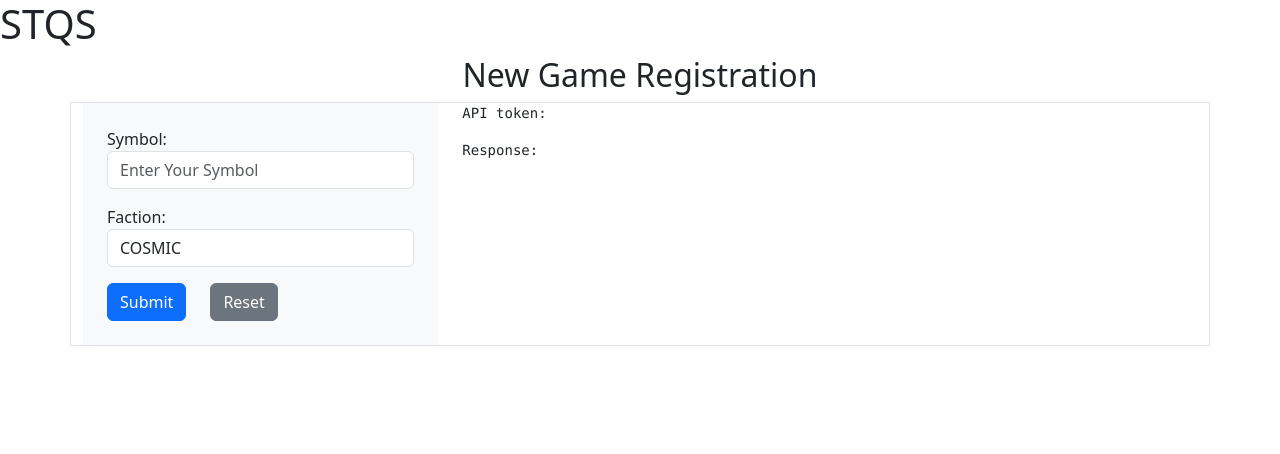
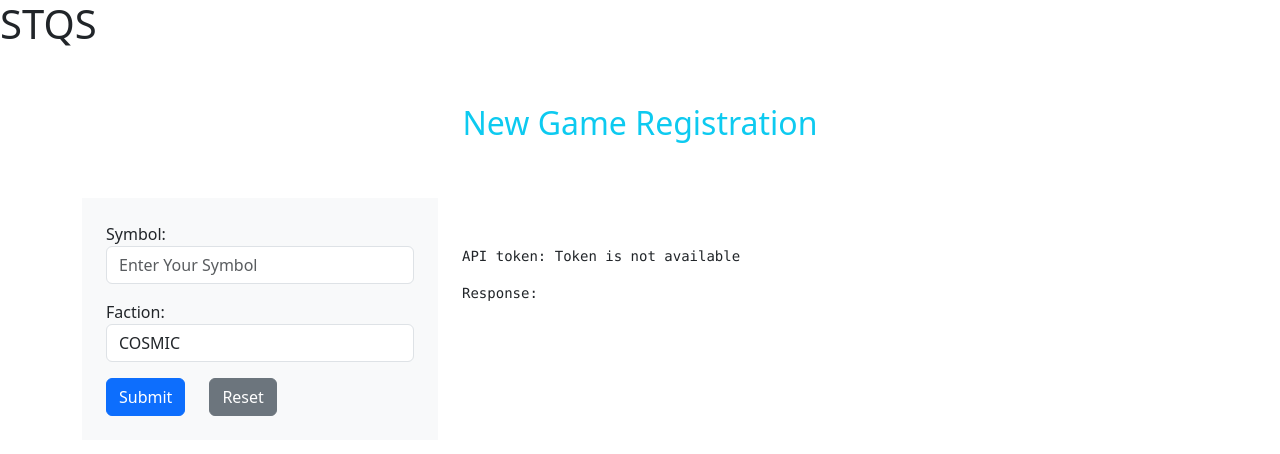
Before and after one commit to MonikaS5/NewGame, a React (Vite) app: page / in a window 1280 px wide. Shown: the top 454 px of the page. Built offline with nearby package versions, Linux system fonts and the light colour scheme.

Commit message:
useEffect: storeToken@localStorage

```diff
--- a/src/components/NewGame.tsx
+++ b/src/components/NewGame.tsx
@@ -1,4 +1,4 @@
-import { useCallback, useState } from "react";
+import { useCallback, useEffect, useState } from "react";
 
 interface FormUser {
   symbol: string;
@@ -23,6 +23,19 @@ function NewGame() {
     "UNITED",
     "OMEGA",
   ];
+
+  useEffect(()=>{
+    const storedToken = localStorage.getItem("token");
+    if(storedToken){
+        setToken(storedToken);
+    }
+
+  },[]);
+  const storeToken = (token:string) => {
+    localStorage.setItem("token", token)
+    setToken(token);
+  }
+
 
 
 //symbol validation
@@ -64,6 +77,11 @@ const validateSymbol = (symbol: string) => {
     setErrorMessage("");
     setSuccessMessage("");
 
+    if(symbolError){
+        setErrorMessage("Please Enter valid Symbol");
+        return;
+    }
+
     try {
       const response = await fetch("https://api.spacetraders.io/v2/register", {
         method: "POST",
@@ -80,6 +98,7 @@ const validateSymbol = (symbol: string) => {
 
       if (response.ok) {
         setToken(json.data.token);
+        storeToken(json.data.token);
         setSuccessMessage(`Hello ${form.symbol}, Successfully Registered!`);
       } else {
         setErrorMessage(json.error.message || "Registration Failed");
@@ -100,18 +119,20 @@ const validateSymbol = (symbol: string) => {
     setResp("");
     setErrorMessage("");
     setSuccessMessage("");
+    setSymbolError("");
+    localStorage.removeItem("token");
   };
 
   return (
     <>
       <div className="container">
         <div className="row">
-          <div className="col-12">
-            <h2 className="text-center">New Game Registration</h2>
+          <div className="col-12 mt-5 mb-5">
+            <h2 className="text-center text-info">New Game Registration</h2>
           </div>
         </div>
         {/* ----- */}
-        <div className="row border">
+        <div className="row ">
           <div className="col-sm-12 col-md-4">
             <form className="bg-light p-4" onSubmit={handleSubmit}>
               <div className="mb-3">
@@ -182,9 +203,13 @@ const validateSymbol = (symbol: string) => {
             )}
           </div>
 
-          <div className="col-sm-12 col-md-8">
-            <pre>API token: {token}</pre>
+          <div className="col-sm-12 col-md-8 mt-5">
+            <div >
+                <pre>API token: {token ? token: "Token is not available"}</pre>
+                </div>
+                <div className="oveflow-auto">
             <pre>Response: {resp}</pre>
+            </div>
           </div>
         </div>
       </div>
```
